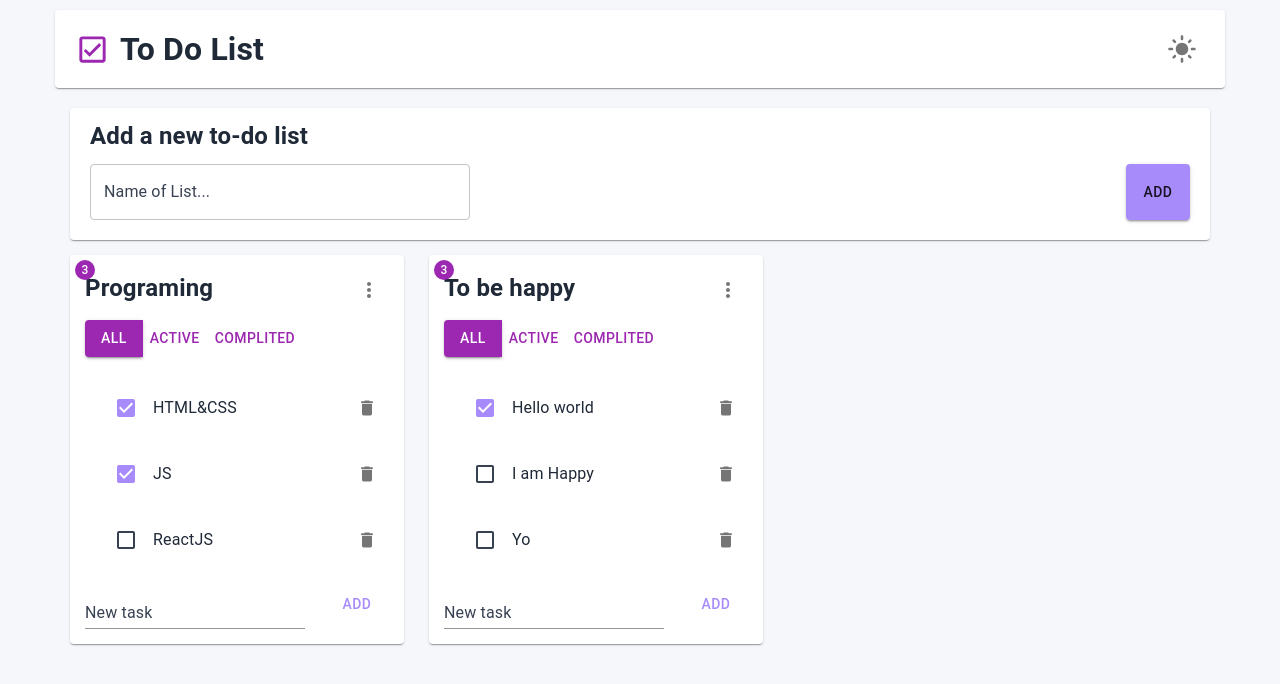
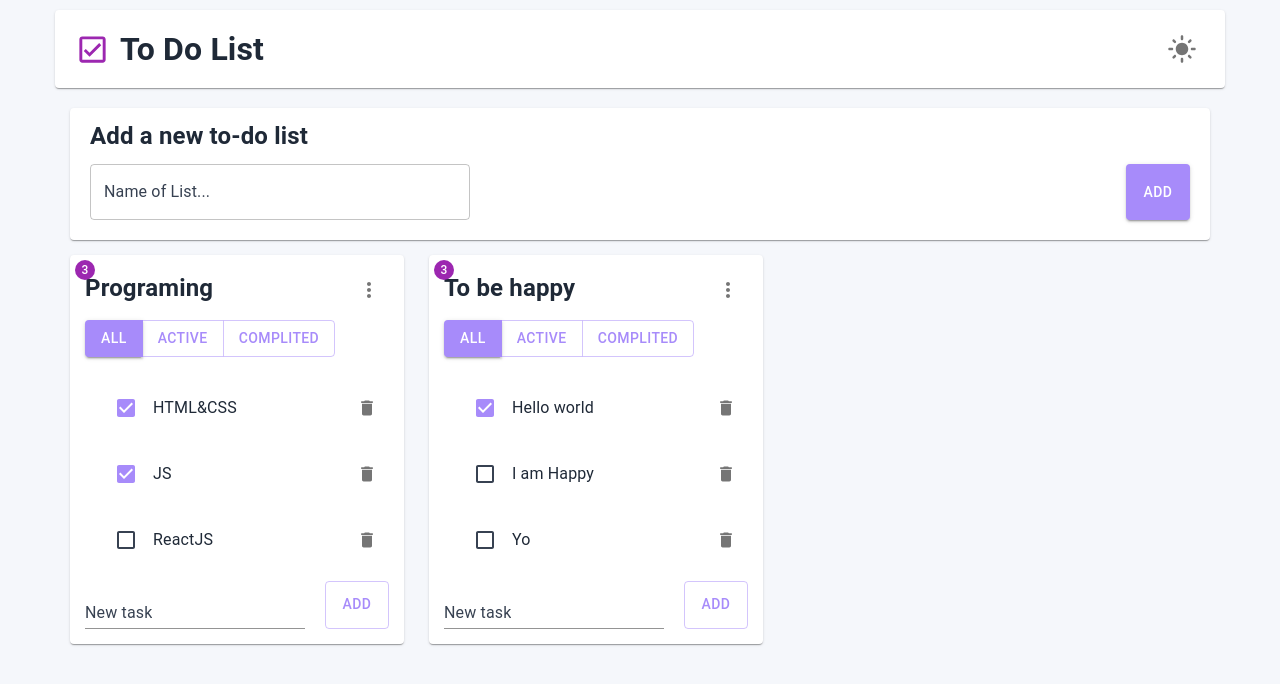
Before and after one commit to vlad615/Notes2.0, a React (Vite) app: page / in a window 1280 px wide. Shown: the top 684 px of the page. Built offline with nearby package versions, Linux system fonts and the light colour scheme.

Commit message:
edit btn styles

```diff
--- a/src/components/Buttons.tsx
+++ b/src/components/Buttons.tsx
@@ -8,8 +8,8 @@ type Props = {
 
 
 export function Button({name, callBack, primary}: Props){
-    const prim = primary? "contained" : "text"
+    const prim = primary? "contained" : "outlined"
     return(
-        <ButtonS variant={prim} type="button" onClick={callBack} >{name}</ButtonS>
+        <ButtonS variant={prim} type="button" onClick={callBack} sx={primary? {color: "#fff"}: {color: ""}} >{name}</ButtonS>
     )
 }
--- a/src/components/styles/Buttons.ts
+++ b/src/components/styles/Buttons.ts
@@ -2,5 +2,4 @@ import { styled } from '@mui/material/styles'
 import Button from '@mui/material/Button';
 
 export const ButtonS = styled(Button)({
-
 })
--- a/src/layout/header/Header.tsx
+++ b/src/layout/header/Header.tsx
@@ -2,7 +2,7 @@ import s from "./Header.module.css"
 import CheckBoxOutlinedIcon from '@mui/icons-material/CheckBoxOutlined';
 import LightModeIcon from '@mui/icons-material/LightMode';
 import DarkModeIcon from '@mui/icons-material/DarkMode';
-import { Box, Grid, IconButton, Paper } from "@mui/material";
+import { Box, IconButton, Paper } from "@mui/material";
 
 type Props = {
     dark: boolean
--- a/src/layout/todoList/components/CardList.tsx
+++ b/src/layout/todoList/components/CardList.tsx
@@ -90,7 +90,7 @@ export const CardList = ({ id, title, filter, tasks, updateList, delList, create
                     <h2><EditebleTitle title={title} setNewTitle={EditTitle} /></h2></Badge>
                 <MenuList deleteList={() => delList(id)} />
             </Box>
-            <ButtonGroup sx={{marginBottom: '10px'}} color="secondary" aria-label="Medium-sized button group">
+            <ButtonGroup sx={{marginBottom: '10px'}} aria-label="Medium-sized button group">
                 <Button primary={filter === "all" ? true : false}
                     name="All"
                     callBack={() => updateList({ id, title, filter: "all" })} />
```
